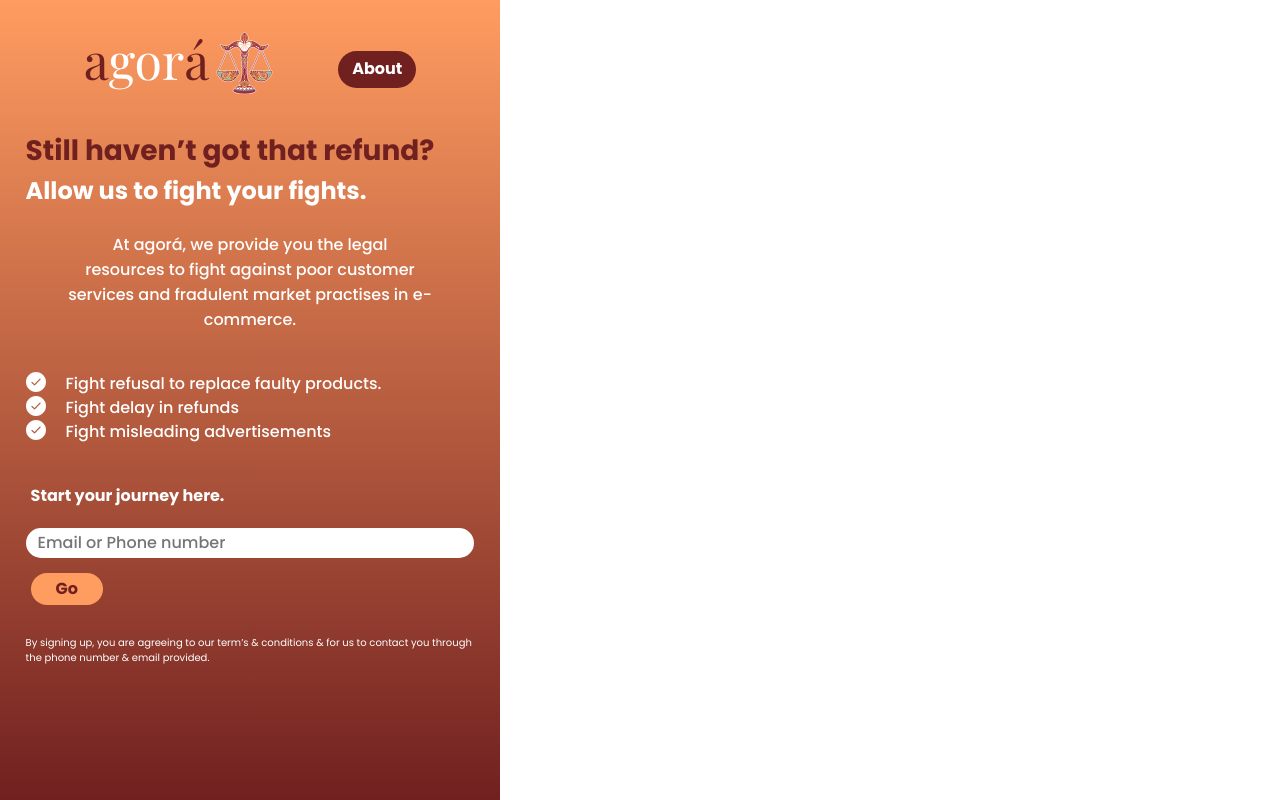
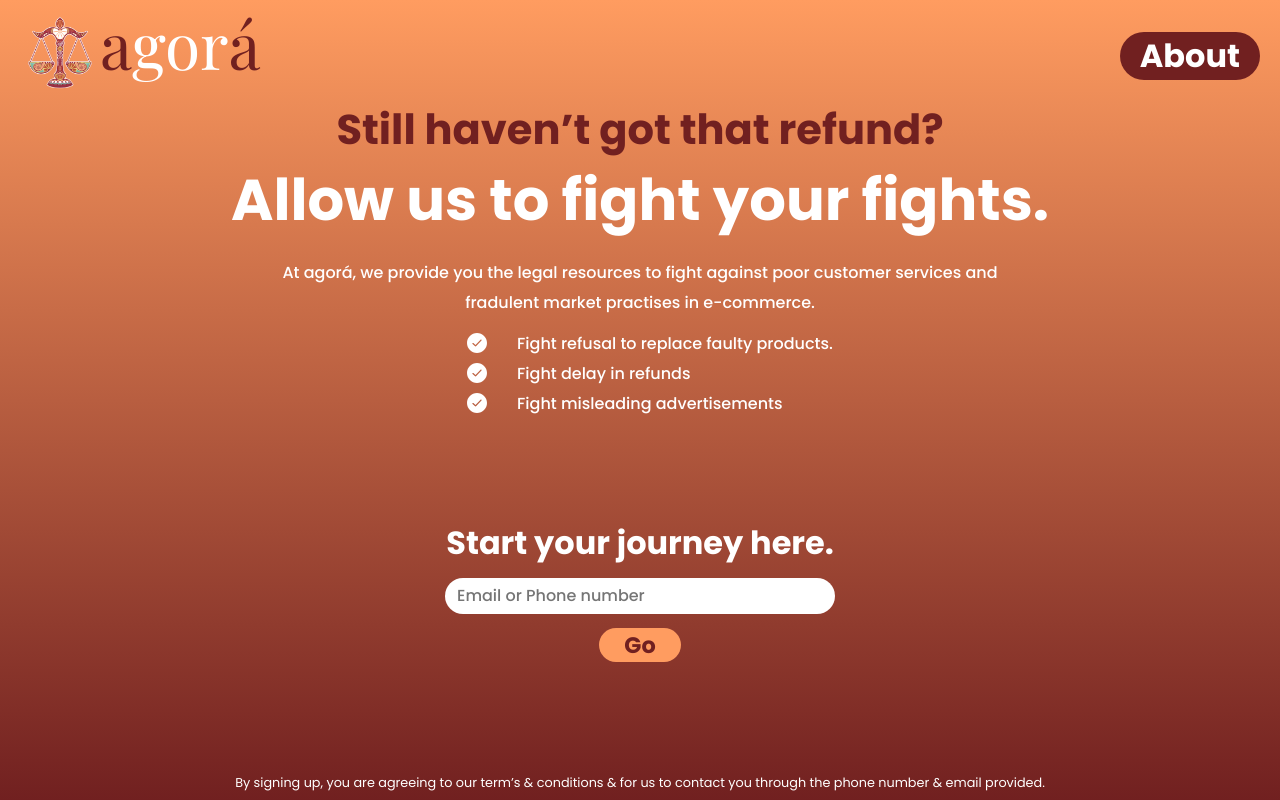
Before and after one commit to Eren00Yeager/initial-survey, a Next.js app: page /consumer-complaints in a window 1280 px wide. Built offline with nearby package versions, Linux system fonts and the light colour scheme.

Commit message:
desktop view

```diff
--- a/components/Consumer.js
+++ b/components/Consumer.js
@@ -1,69 +1,69 @@
-import consumerStyles from "../styles/consumer.module.css";
-import { Fragment } from "react";
-import svg from "../pic/mark.svg";
-import i from "../pic/i1.png";
-import Image from "next/image";
-function Consumer() {
-  return (
-    <Fragment>
-      <div className={consumerStyles.head}>
-        <div className={consumerStyles.hd}>
-          <div>
-            a<span className={consumerStyles.white}>gor</span>á
-          </div>
-          <div>
-            <Image src={i} alt="Pic" width={71} height={74} />
-          </div>
-        </div>
+// import consumerStyles from "../styles/consumer.module.css";
+// import { Fragment } from "react";
+// import svg from "../pic/mark.svg";
+// import i from "../pic/i1.png";
+// import Image from "next/image";
+// function Consumer() {
+//   return (
+//     <Fragment>
+//       <div className={consumerStyles.head}>
+//         <div className={consumerStyles.hd}>
+//           <div>
+//             a<span className={consumerStyles.white}>gor</span>á
+//           </div>
+//           <div>
+//             <Image src={i} alt="Pic" width={71} height={74} />
+//           </div>
+//         </div>
 
-        <div>
-          <button className={consumerStyles.btn}>About</button>
-        </div>
-      </div>
-      <div className={consumerStyles.t1}>
-        <span className={consumerStyles.title}>
-          <span className={consumerStyles.title2}>
-            Still haven’t got that refund?
-          </span>
-          <br></br>
-          <span className={consumerStyles.title1}>
-            Allow us to fight your fights.
-          </span>
-        </span>
-      </div>
-      <div className={consumerStyles.mid}>
-        <span>
-          At agorá, we provide you the legal<br></br> resources to fight against
-          poor customer<br></br> services and fradulent market practises in
-          e-commerce.
-        </span>
-      </div>
-      <div className={consumerStyles.points}>
-        <div className={consumerStyles.p}>
-          <div className={consumerStyles.i}>
-            <Image src={svg} />
-          </div>
-          <div className={consumerStyles.t}>
-            Fight refusal to replace faulty products.
-          </div>
-        </div>
-        <div className={consumerStyles.p}>
-          <div className={consumerStyles.i}>
-            <Image src={svg} />
-          </div>
-          <div className={consumerStyles.t}>Fight delay in refunds</div>
-        </div>
-        <div className={consumerStyles.p}>
-          <div className={consumerStyles.i}>
-            <Image src={svg} />
-          </div>
-          <div className={consumerStyles.t}>
-            Fight misleading advertisements
-          </div>
-        </div>
-      </div>
-    </Fragment>
-  );
-}
+//         <div>
+//           <button className={consumerStyles.btn}>About</button>
+//         </div>
+//       </div>
+//       <div className={consumerStyles.t1}>
+//         <span className={consumerStyles.title}>
+//           <span className={consumerStyles.title2}>
+//             Still haven’t got that refund?
+//           </span>
+//           <br></br>
+//           <span className={consumerStyles.title1}>
+//             Allow us to fight your fights.
+//           </span>
+//         </span>
+//       </div>
+//       <div className={consumerStyles.mid}>
+//         <span>
+//           At agorá, we provide you the legal<br></br> resources to fight against
+//           poor customer<br></br> services and fradulent market practises in
+//           e-commerce.
+//         </span>
+//       </div>
+//       <div className={consumerStyles.points}>
+//         <div className={consumerStyles.p}>
+//           <div className={consumerStyles.i}>
+//             <Image src={svg} />
+//           </div>
+//           <div className={consumerStyles.t}>
+//             Fight refusal to replace faulty products.
+//           </div>
+//         </div>
+//         <div className={consumerStyles.p}>
+//           <div className={consumerStyles.i}>
+//             <Image src={svg} />
+//           </div>
+//           <div className={consumerStyles.t}>Fight delay in refunds</div>
+//         </div>
+//         <div className={consumerStyles.p}>
+//           <div className={consumerStyles.i}>
+//             <Image src={svg} />
+//           </div>
+//           <div className={consumerStyles.t}>
+//             Fight misleading advertisements
+//           </div>
+//         </div>
+//       </div>
+//     </Fragment>
+//   );
+// }
 
-export default Consumer;
+// export default Consumer;
--- a/pages/consumer-complaints.js
+++ /dev/null
@@ -1,47 +0,0 @@
-import Head from "next/head";
-import Image from "next/image";
-import consumerStyles from "../styles/consumer.module.css";
-import svg from "../pic/mark.svg";
-import i from "../pic/i1.png";
-import Consumer from "../components/Consumer";
-export default function consumer() {
-  return (
-    <div className={consumerStyles.s}>
-      <Head>
-        <title>Consumer Complaints</title>
-        <meta name="description" content="" />
-        <link rel="icon" href="/favicon.ico" />
-        <link
-          href="https://cdn.jsdelivr.net/npm/bootstrap@5.2.0-beta1/dist/css/bootstrap.min.css"
-          rel="stylesheet"
-          integrity="sha384-0evHe/X+R7YkIZDRvuzKMRqM+OrBnVFBL6DOitfPri4tjfHxaWutUpFmBp4vmVor"
-          crossorigin="anonymous"
-        ></link>
-      </Head>
-
-      <div className={`container-md ${consumerStyles.container}`}>
-        <div className={consumerStyles.m1}>
-
-          <Consumer />
-          <div className={consumerStyles.fm}>
-          <div className={consumerStyles.f1}>Start your journey here.</div>
-          <div className={consumerStyles.f2}>
-          <form action="./thank-you" method="post">
-          <div className={consumerStyles.f3}>
-          <div className={consumerStyles.i1}><input className={consumerStyles.ph} placeholder="Email or Phone number" required></input></div>
-          <div className={consumerStyles.i2}><input className={consumerStyles.go} type="submit" value="Go"></input></div>
-          </div>
-          </form>
-          </div>
-          </div>
-
-          <div className={consumerStyles.foot}>
-          By signing up, you are agreeing to our term’s & conditions & for us to contact you through the phone number & email provided.
-          </div>
-
-
-        </div>
-      </div>
-    </div>
-  );
-}
--- /dev/null
+++ b/pages/consumer-complaints.jsx
@@ -0,0 +1,107 @@
+import Head from "next/head";
+import Image from "next/image";
+import consumerStyles from "../styles/consumer.module.css";
+import svg from "../pic/mark.svg";
+import i from "../pic/i1.png";
+import Consumer from "../components/Consumer";
+export default function consumer() {
+  return (
+    <div className={consumerStyles.s}>
+      <Head>
+        <title>Consumer Complaints</title>
+        <meta name="description" content="" />
+        <link rel="icon" href="/favicon.ico" />
+        <link
+          href="https://cdn.jsdelivr.net/npm/bootstrap@5.2.0-beta1/dist/css/bootstrap.min.css"
+          rel="stylesheet"
+          integrity="sha384-0evHe/X+R7YkIZDRvuzKMRqM+OrBnVFBL6DOitfPri4tjfHxaWutUpFmBp4vmVor"
+          crossorigin="anonymous"
+        ></link>
+      </Head>
+
+      <div className={consumerStyles.container}>
+        <div>
+          <div className={consumerStyles.head}>
+            <div className={consumerStyles.hd}>
+              <div>
+                <Image src={i} alt="Pic" width={80} height={85} />
+              </div>
+              <div>
+                a<span className={consumerStyles.white}>gor</span>á
+              </div>
+
+            </div>
+
+            <div>
+              <button className={consumerStyles.btn}>About</button>
+            </div>
+          </div>
+          <div className={consumerStyles.cont}>
+            <div>
+              <div className={consumerStyles.t1}>
+                <span className={consumerStyles.title}>
+                  <span className={consumerStyles.title2}>
+                    Still haven’t got that refund?
+                  </span>
+                  <br></br>
+                  <span className={consumerStyles.title1}>
+                    Allow us to fight your fights.
+                  </span>
+                </span>
+              </div>
+              <div className={consumerStyles.mid}>
+                <span>
+                  At agorá, we provide you the legal resources to fight against
+                  poor customer services and <br></br>fradulent market practises in
+                  e-commerce.
+                </span>
+
+              </div>
+              <div className={consumerStyles.points}>
+                <div>
+                  <div className={consumerStyles.p}>
+                    <div className={consumerStyles.i}>
+                      <Image src={svg} />
+                    </div>
+                    <div className={consumerStyles.t}>
+                      Fight refusal to replace faulty products.
+                    </div>
+                  </div>
+                  <div className={consumerStyles.p}>
+                    <div className={consumerStyles.i}>
+                      <Image src={svg} />
+                    </div>
+                    <div className={consumerStyles.t}><div>Fight delay in refunds</div></div>
+                  </div>
+                  <div className={consumerStyles.p}>
+                    <div className={consumerStyles.i}>
+                      <Image src={svg} />
+                    </div>
+                    <div className={consumerStyles.t}>
+                      Fight misleading advertisements
+                    </div>
+                  </div>
+                </div>
+              </div>
+            </div>
+            <div className={consumerStyles.fm}>
+              <div className={consumerStyles.f1}>Start your journey here.</div>
+
+              <form action="./thank-you" method="post">
+
+                <div className={consumerStyles.i1}><input className={consumerStyles.ph} placeholder="Email or Phone number" required></input></div>
+                <div className={consumerStyles.i2}><input className={consumerStyles.go} type="submit" value="Go"></input></div>
+
+              </form>
+
+            </div>
+          </div>
+        </div>
+        <div className={consumerStyles.foot}>
+          By signing up, you are agreeing to our term’s & conditions & for us to contact you through the phone number & email provided.
+        </div>
+      </div>
+    </div>
+
+  );
+}
--- a/styles/consumer.module.css
+++ b/styles/consumer.module.css
@@ -2,19 +2,28 @@
 @import url('https://fonts.googleapis.com/css2?family=Poppins:wght@500&display=swap');
 @import url('https://fonts.googleapis.com/css2?family=Poppins:wght@400&display=swap');
 @import url('https://fonts.googleapis.com/css2?family=Playfair+Display:wght@400&display=swap');
+
+
+    .container{font-size:32px;}
+
+ @media only screen and (max-width: 500px) {
+    .container{font-size: 25px;}
+ }
 .container{
 background-color: #712020;
 background-image: linear-gradient(to top,#712020, #FF9C60);
-  padding: 2%;
-  max-width: 500px;
 min-height: 100vh;
+display: flex;
+flex-direction: column;
+justify-content: space-between;
+
 }
+
 .hd{
-
 font-family: 'Playfair Display';
 font-style: normal;
 font-weight: 400;
-font-size: 50px;
+font-size: 2em;
 line-height: 67px;
 /* background-color: blue; */
 color: #712020;
@@ -29,31 +38,23 @@ flex-direction: row;
 .btn{
 background-color: #712020;
 border: none;
-    border-radius: 20px;
+border-radius: 50px;
+padding: 0px 20px;
 font-family: 'Poppins';
 font-style: normal;
 font-weight: 700;
-    font-size: 16px;
-    line-height: 24px;
 color: #FFFFFF;
-    width: 78px;
-    height: 37px;
-
+font-size: 1em;
 }
 .head{
 display: flex;
 flex-direction: row;
 align-items: center;
 /* background-color: yellow; */
-justify-content: space-evenly;
+padding:10px 20px 0px 20px;
+justify-content: space-between;
 }
 
-.m1{
-    display: flex;
-    flex-direction: column;
-    /* background-color: aquamarine; */
-    /* justify-content: space-between; */
-}
 .title{
 font-family: 'Poppins';
 font-style: normal;
@@ -62,14 +63,14 @@ line-height: 36px;
 text-align: center;
 }
 .title1{
-font-size: 24px;
 color:white;
-
+font-weight: 700;
+font-size: 1.8em;
+line-height: 96px;
 }
 .title2{
-font-size: 28px;
 color:#712020;
-
+font-size: 1.3em;
 }
 .center{
 text-align: center;
@@ -81,62 +82,70 @@ color:#712020;
 font-family: 'Poppins';
 font-style: normal;
 font-weight: 500;
-font-size: 16px;
 text-align:center;
 color: white;
+font-size: 0.5em;
+line-height: 30px;
+}
+.i{
+    /* background-color:pink; */
+    height: 30px;
+    width:30px;
+    display:flex;
+    flex-direction:row;
+    align-items:center;
 }
 .t1{
-  padding-top: 20px;
-  padding-bottom: 20px;
-
+padding-top: 10px;
+padding-bottom: 10px;
+/* background-color: yellow; */
+text-align:center;
 }
 .points{
-    padding-top: 40px;
-    padding-bottom: 40px;
-
+text-align:center;
+/* background-color:pink; */
+display:flex;
+flex-direction:row;
+justify-content:center;
+padding-top: 10px;
 }
 .p{
-  /* background-color: #FF9C60; */
-  display: inline-block;
-  vertical-align: middle;
 display: flex;
 flex-direction: row;
-
-}
-.i{
-    /* background-color: bisque; */
-
 }
 .t{
-    /* background-color: yellowgreen; */
 font-family: 'Poppins';
 font-style: normal;
 font-weight: 500;
-    font-size: 16px;
-    line-height: 24px;
+font-size: 0.5em;
 color: #FFFFFF;
 position: relative;
 left: 20px;
+display: flex;
+flex-direction:row;
+align-items:center;
 }
+
 .fm{
-
-    /* background-color: plum; */
+display: flex;
+flex-direction:column;
 }
 .f1{
 font-family: 'Poppins';
 font-style: normal;
 font-weight: 700;
-font-size: 16px;
-line-height: 24px;
+font-size: 1em;
+line-height: 54px;
 color: #FFFFFF;
-position: relative;
-left: 5px;
+text-align:center;
 }
-.f3{
-    display: flex;
-    flex-direction: column;
+.cont{
+    min-height:70vh;
+    display:flex;
+    flex-direction:column;
+    justify-content:space-between;
+}
 
-}
 .ph{
 border-radius: 20px;
 border: none;
@@ -144,21 +153,22 @@ font-family: 'Poppins';
 font-style: normal;
 font-weight: 500;
 font-size: 16px;
-line-height: 24px;
+line-height: 30px;
 padding: 3px 0 3px 12px;
-width: 100%;
-
+width: 390px;
 }
 .i1{
-    padding-top: 20px;
-    padding-bottom: 15px;
-    /* background-color: aquamarine; */
+justify-content: center;
+display:flex;
+flex-direction:row;
+justify-content:center;
+padding:8px 0px;
 }
 .i2{
-
+text-align:center;
 }
 .go{
-padding: 4px 25px 4px 25px;
+padding:0px 25px;
 border-radius: 20px;
 border: none;
 background-color: #FF9C60;
@@ -166,21 +176,18 @@ color: #712020;
 font-family: 'Poppins';
 font-style: normal;
 font-weight: 700;
-font-size: 16px;
-line-height: 24px;
-position: relative;
-left: 5px;
+font-size: 0.7em;
 }
 .foot{
 font-family: 'Poppins';
 font-style: normal;
 font-weight: 300;
-font-size: 10px;
+font-size: 0.4em;
 line-height: 15px;
 color: #FFFFFF;
-padding-top: 30px;
-padding-bottom: 30px;
+text-align:center;
 /* background-color: #FF9C60; */
+padding: 10px 0px 10px 0px;
 }
 .tq{
 font-family: 'Poppins';
```
Also changed, not shown: data/services.json (added, +11 -0 lines). Lines whose indentation alone changed are shown as unchanged.
